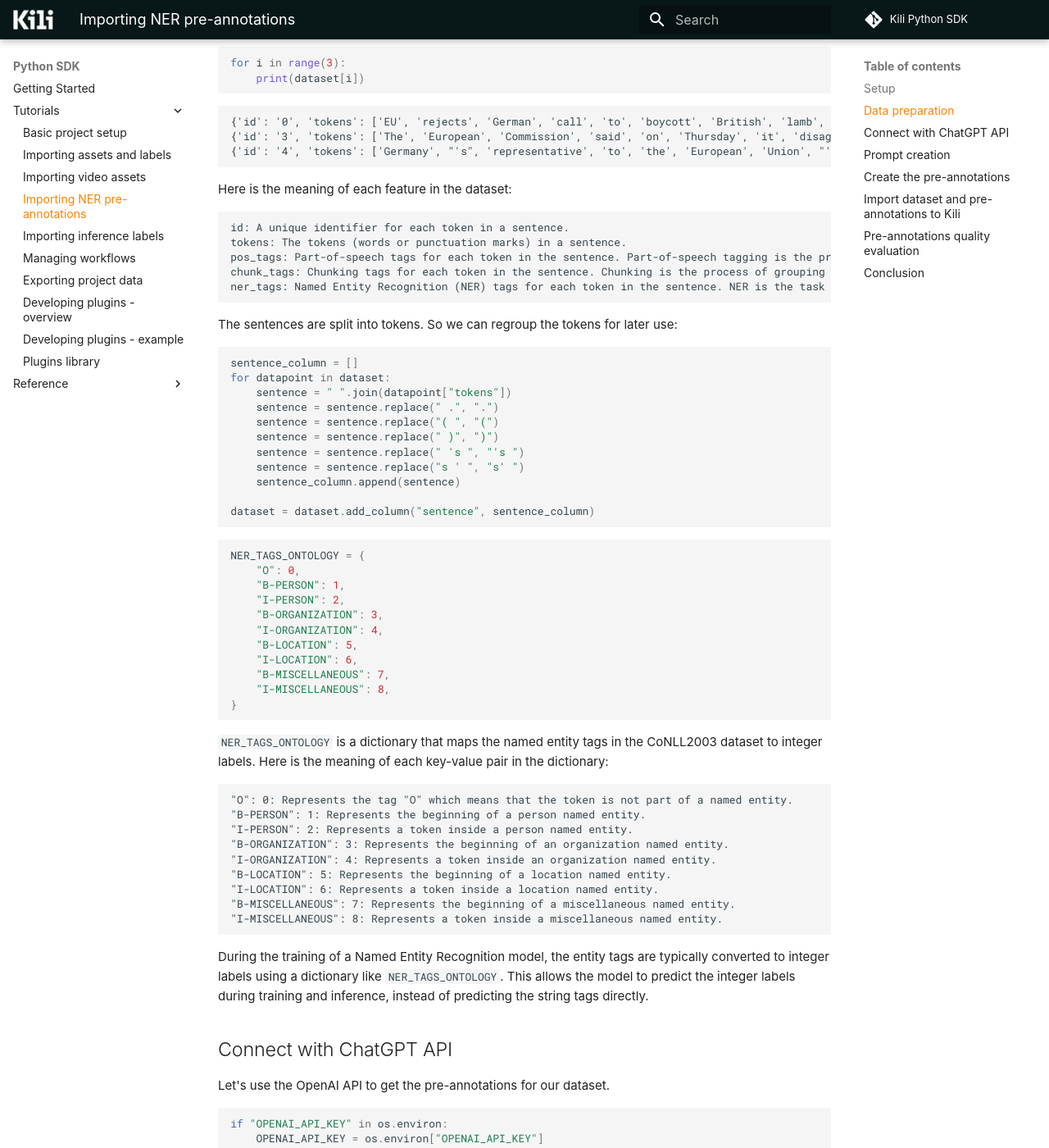
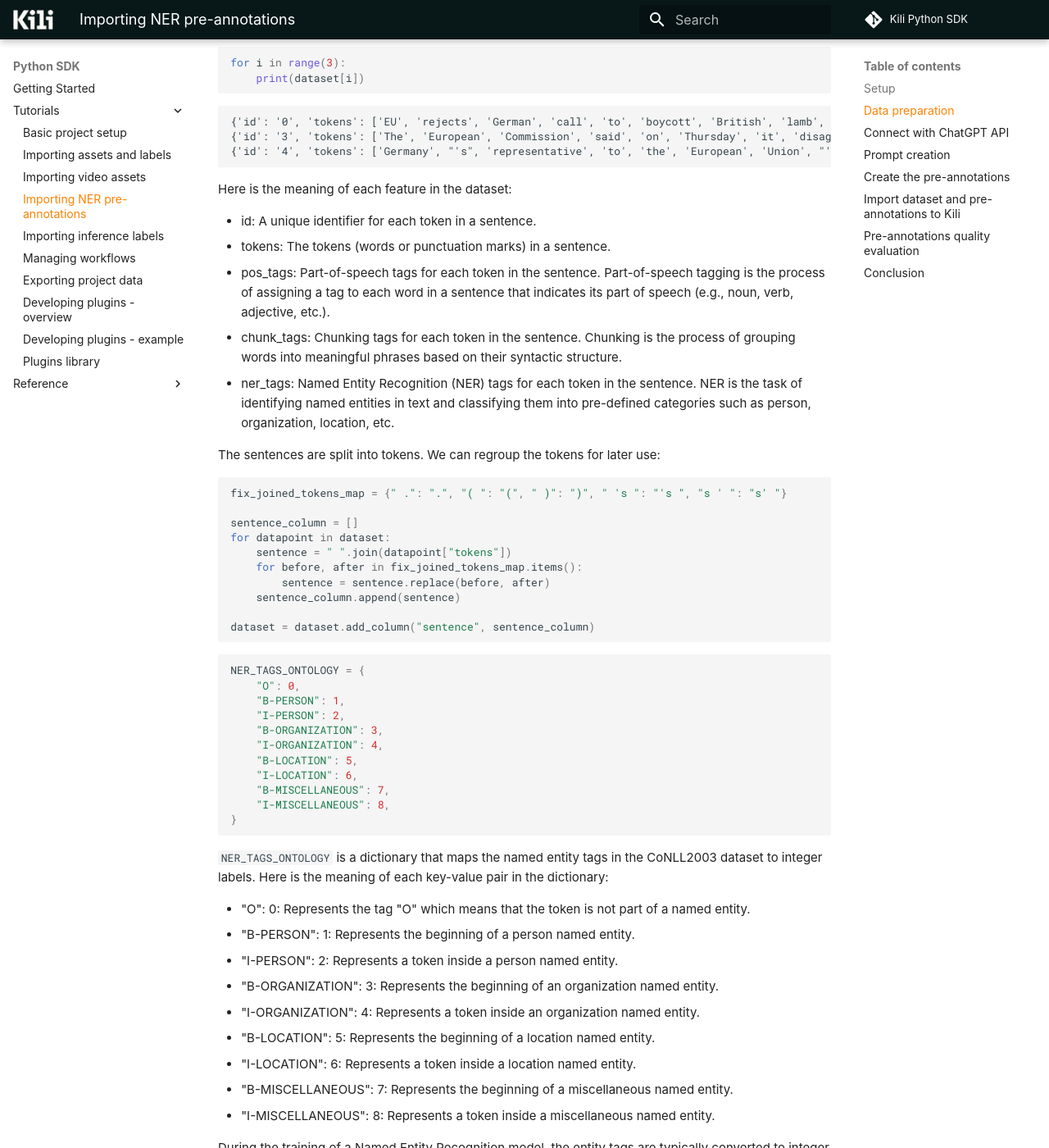
Before and after one commit to kili-technology/kili-python-sdk, an MkDocs documentation site: the page built from docs/sdk/tutorials/ner_pre_annotations_openai.md, in a window 1280 px wide and 1400 px high, scrolled down 1462 px. Shown: the whole window at 82% size. Built offline with MkDocs 1.6.1 and Material for MkDocs 9.7.7, drawn with Linux system fonts in a browser that asks for light colours; nearby versions of some CDN libraries; some web fonts are replaced; library files that are not in the unit come from our copies; comment, search, counter and statistics services are not loaded; the version menu is left out; some of the changed text lies outside the part shown.

Commit message:
docs: add ner preannotations with chatgpt

````diff
--- a/docs/sdk/tutorials/ner_pre_annotations_openai.md
+++ b/docs/sdk/tutorials/ner_pre_annotations_openai.md
@@ -83,24 +83,23 @@
 
 Here is the meaning of each feature in the dataset:
 
-    id: A unique identifier for each token in a sentence.
-    tokens: The tokens (words or punctuation marks) in a sentence.
-    pos_tags: Part-of-speech tags for each token in the sentence. Part-of-speech tagging is the process of assigning a tag to each word in a sentence that indicates its part of speech (e.g., noun, verb, adjective, etc.).
-    chunk_tags: Chunking tags for each token in the sentence. Chunking is the process of grouping words into meaningful phrases based on their syntactic structure.
-    ner_tags: Named Entity Recognition (NER) tags for each token in the sentence. NER is the task of identifying named entities in text and classifying them into pre-defined categories such as person, organization, location, etc.
+- id: A unique identifier for each token in a sentence.
+- tokens: The tokens (words or punctuation marks) in a sentence.
+- pos_tags: Part-of-speech tags for each token in the sentence. Part-of-speech tagging is the process of assigning a tag to each word in a sentence that indicates its part of speech (e.g., noun, verb, adjective, etc.).
+- chunk_tags: Chunking tags for each token in the sentence. Chunking is the process of grouping words into meaningful phrases based on their syntactic structure.
+- ner_tags: Named Entity Recognition (NER) tags for each token in the sentence. NER is the task of identifying named entities in text and classifying them into pre-defined categories such as person, organization, location, etc.
 
-The sentences are split into tokens. So we can regroup the tokens for later use:
+The sentences are split into tokens. We can regroup the tokens for later use:
 
 
 ```python
+fix_joined_tokens_map = {" .": ".", "( ": "(", " )": ")", " 's ": "'s ", "s ' ": "s' "}
+
 sentence_column = []
 for datapoint in dataset:
     sentence = " ".join(datapoint["tokens"])
-    sentence = sentence.replace(" .", ".")
-    sentence = sentence.replace("( ", "(")
-    sentence = sentence.replace(" )", ")")
-    sentence = sentence.replace(" 's ", "'s ")
-    sentence = sentence.replace("s ' ", "s' ")
+    for before, after in fix_joined_tokens_map.items():
+        sentence = sentence.replace(before, after)
     sentence_column.append(sentence)
 
 dataset = dataset.add_column("sentence", sentence_column)
@@ -123,15 +122,15 @@
 
 `NER_TAGS_ONTOLOGY` is a dictionary that maps the named entity tags in the CoNLL2003 dataset to integer labels. Here is the meaning of each key-value pair in the dictionary:
 
-    "O": 0: Represents the tag "O" which means that the token is not part of a named entity.
-    "B-PERSON": 1: Represents the beginning of a person named entity.
-    "I-PERSON": 2: Represents a token inside a person named entity.
-    "B-ORGANIZATION": 3: Represents the beginning of an organization named entity.
-    "I-ORGANIZATION": 4: Represents a token inside an organization named entity.
-    "B-LOCATION": 5: Represents the beginning of a location named entity.
-    "I-LOCATION": 6: Represents a token inside a location named entity.
-    "B-MISCELLANEOUS": 7: Represents the beginning of a miscellaneous named entity.
-    "I-MISCELLANEOUS": 8: Represents a token inside a miscellaneous named entity.
+- "O": 0: Represents the tag "O" which means that the token is not part of a named entity.
+- "B-PERSON": 1: Represents the beginning of a person named entity.
+- "I-PERSON": 2: Represents a token inside a person named entity.
+- "B-ORGANIZATION": 3: Represents the beginning of an organization named entity.
+- "I-ORGANIZATION": 4: Represents a token inside an organization named entity.
+- "B-LOCATION": 5: Represents the beginning of a location named entity.
+- "I-LOCATION": 6: Represents a token inside a location named entity.
+- "B-MISCELLANEOUS": 7: Represents the beginning of a miscellaneous named entity.
+- "I-MISCELLANEOUS": 8: Represents a token inside a miscellaneous named entity.
 
 During the training of a Named Entity Recognition model, the entity tags are typically converted to integer labels using a dictionary like `NER_TAGS_ONTOLOGY`. This allows the model to predict the integer labels during training and inference, instead of predicting the string tags directly.
 
````
Also changed, not shown: other parts of docs/sdk/tutorials/ner_pre_annotations_openai.md (+2 -2 lines), 1 other file.
